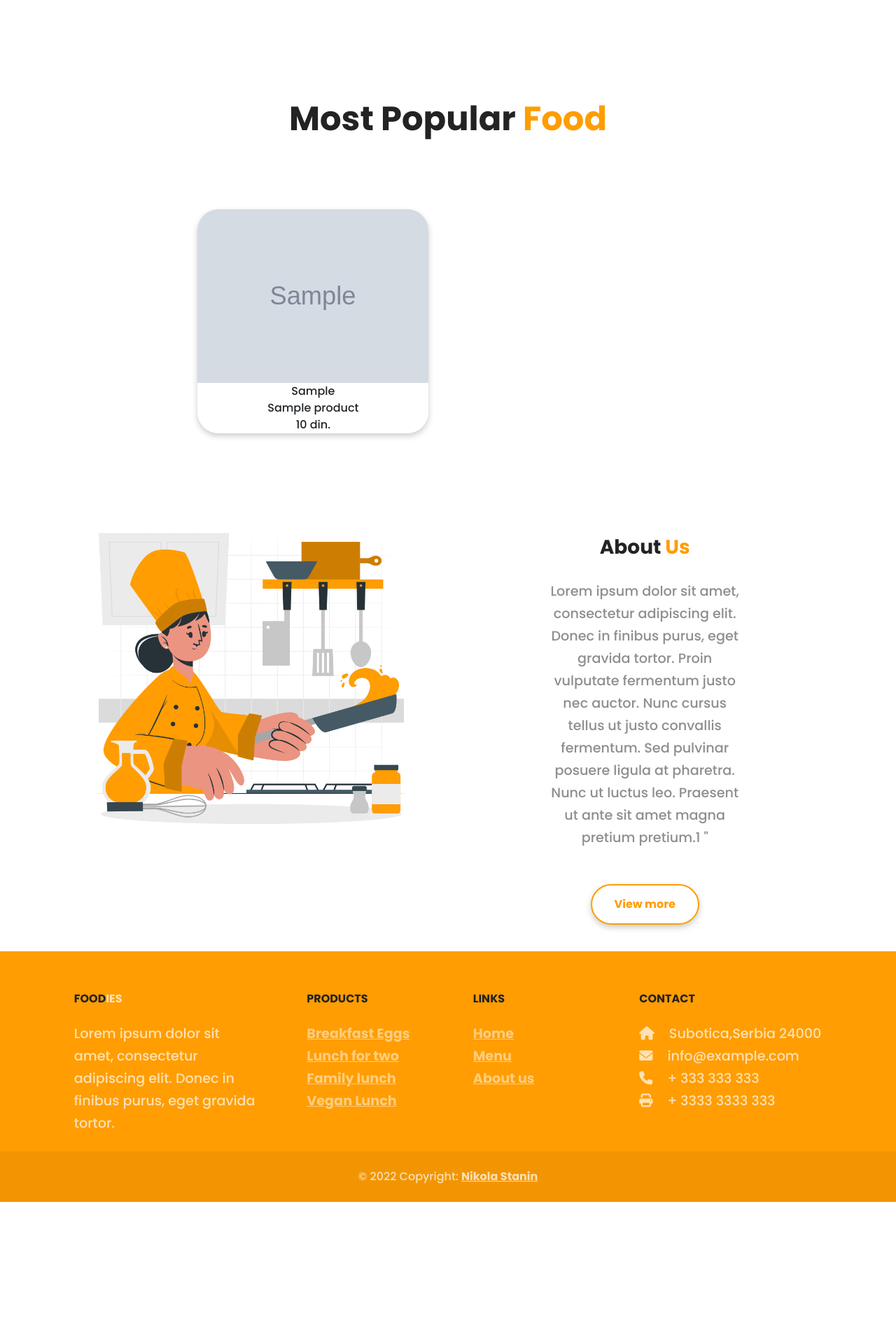
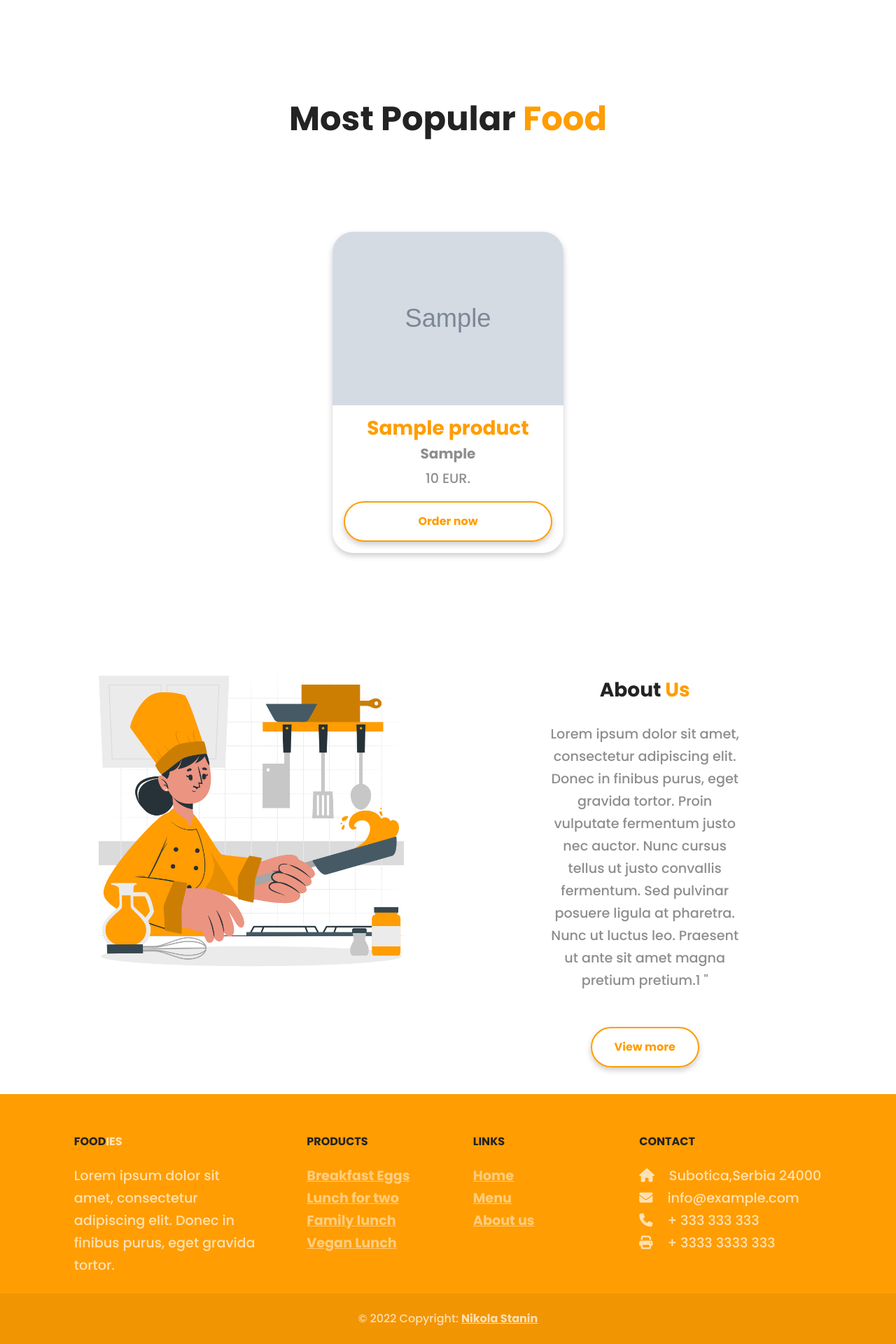
Before and after one commit to nikolastanin/FoodiesPHP, a PHP site: page / in a window 1280 px wide. Shown: the part 1633-3553 px from the top of the page at 70% size. Before the commit the page ends 3350 px from the top, so only its background shows below. Run offline with PHP 8.4, Linux system fonts and the light colour scheme; tables that the repository leaves empty or names only in its code hold one stand-in row (values such as "Sample post"); grey boxes marked "Sample" are stand-in pictures; some libraries are stand-ins or nearby versions.

Commit message:
chaging button color on mouse enter/leave

```diff
--- a/css/styles.css
+++ b/css/styles.css
@@ -163,13 +163,14 @@ input {
     margin: 200px 0 100px 0;
     font-size: 3rem; }
   #popular-food .popular-food__container {
-    display: flex;
+    display: block;
     flex-wrap: wrap;
     justify-content: space-around;
     width: 100%; }
   #popular-food .popular-food__item {
     min-width: 100px;
-    width: 30%;
+    width: 50%;
+    margin: 2rem auto;
     background-color: white;
     transition: 0.3s;
     box-shadow: 0 4px 8px 0 rgba(0, 0, 0, 0.2);
@@ -178,7 +179,18 @@ input {
       box-shadow: 0 8px 16px 0 rgba(0, 0, 0, 0.2); }
     #popular-food .popular-food__item .popular-food__text {
       border: 0 0 30px 30px;
-      width: 100%; }
+      width: 100%;
+      padding: 1rem; }
+      #popular-food .popular-food__item .popular-food__text h3 {
+        color: #FF9D02 !important; }
+      #popular-food .popular-food__item .popular-food__text h5 {
+        color: #8E8E8E !important; }
+      #popular-food .popular-food__item .popular-food__text p {
+        margin-bottom: 1rem; }
+      #popular-food .popular-food__item .popular-food__text a {
+        width: 100%; }
+        #popular-food .popular-food__item .popular-food__text a:hover {
+          color: #FF9D02; }
     #popular-food .popular-food__item img {
       border-radius: 30px 30px 0 0;
       width: 100%; }
@@ -221,12 +233,11 @@ input {
   #menu .product-list__item:hover {
     box-shadow: 0 8px 16px 0 rgba(0, 0, 0, 0.2); }
   #menu .product-list__container {
-    padding: 2%; }
-    #menu .product-list__container h3, #menu .product-list__container h4 {
-      color: #232323;
-      text-shadow: #8E8E8E;
-      opacity: 80%;
-      font-weight: 500; }
+    padding: 1rem; }
+    #menu .product-list__container h3 {
+      color: #FF9D02; }
+    #menu .product-list__container h5 {
+      color: #8E8E8E; }
     #menu .product-list__container button {
       width: 100%; }
 
@@ -398,6 +409,13 @@ footer {
     text-align: left;
     padding: 3rem 0; }
 
+  #popular-food .popular-food__container {
+    width: 100%;
+    display: flex; }
+    #popular-food .popular-food__container .popular-food__item {
+      width: 30%;
+      margin: 2rem auto; }
+
   footer p, footer a {
     text-align: left; } }
 /* Extra large devices (large laptops and desktops, 1200px and up) */
--- a/footer.php
+++ b/footer.php
@@ -4,7 +4,7 @@
 
 
 <!-- Footer -->
-<footer class="text-center text-lg-start  text-muted">
+<footer id="footer" class="text-center text-lg-start  text-muted">
 
 
   <!-- Section: Links  -->
--- a/index.php
+++ b/index.php
@@ -89,9 +89,11 @@ include "header.php";
             echo '<div class="popular-food__item">
                                 <img src="'.$value['photo'].'" class="product-list__picture" alt="">
                                 <div class="popular-food__text">
-                                    <div class="product-text">'.$value['category'].'</div>
-                                    <div class="product-text">'.$value['name'].'</div>
-                                    <div class="product-text">'.$value['price'].' din.</div>
+                                     <div class="product-text"><h3>'.$value['name'].'</h3></div>
+                                    <div class="product-text"> <h5>'.$value['category'].'</h5></div>
+
+                                    <div class="product-text"> <p>'.$value['price'].' EUR.</p> </div>
+                                    <a href="menu.php"  class="btn-yellow btn-transparent">Order now</a>
                                 </div>
                             </div>';
         }
--- a/menu.php
+++ b/menu.php
@@ -57,9 +57,9 @@ if (isset($sql_str)) {
                         <img src="'.$value['photo'].'" class="product-list-img" alt="" width="100%">
                                 <div class="product-list__container">
                                     <h3 class="product-list__title">'.$value['category'].'</h3>
-                                    <h4 class="product-list__subtitle">'.$value['name'].'</h4>
+                                    <h5 class="product-list__subtitle">'.$value['name'].'</h5>
                                     <p class="product-list__price">'.$value['price'].' EUR.</p>
-                                    <button class="product-list__button btn-yellow">Add to Cart </button>
+                                    <button  class="product-list__button btn-yellow btn-transparent">Add to Cart </button>
                                 </div>
                             </div>';
                     }
--- a/sass/styles.scss
+++ b/sass/styles.scss
@@ -260,7 +260,7 @@ input{
 
     .popular-food__container{
 
-        display: flex;
+        display: block;
         flex-wrap: wrap;
        justify-content: space-around;
         width: 100%;
@@ -269,7 +269,8 @@ input{
 
     .popular-food__item{
         min-width: 100px;
-        width: 30%;
+        width: 50%;
+        margin: 2rem auto;
         background-color: white;
         transition: 0.3s;
         box-shadow: 0 4px 8px 0 rgba(0,0,0,0.2);
@@ -282,6 +283,22 @@ input{
 
             border : 0 0 30px 30px;
             width: 100%;
+            padding: 1rem;
+            h3{
+                color: $primary-color !important;
+            }
+            h5{
+                color: $paragraph-color !important;
+            }
+            p{
+                margin-bottom:1rem;
+            }
+           a{
+                width: 100%;
+                &:hover{
+                    color: $primary-color;
+                }
+            }
        }
 
             img{
@@ -354,15 +371,18 @@ input{
   }
 
   .product-list__container{
-      padding: 2%;
-      h3,h4{
-          color:$title-color;
-          text-shadow: #8E8E8E;
-          opacity: 80%;
-          font-weight: 500;
-      }
+      padding: 1rem;
+     h3{
+         color: $primary-color;
+     }
+     h5{
+         color: $paragraph-color;
+     }
       button{
           width: 100%;
+          &:hover{
+
+          }
       }
   }
 
@@ -590,12 +610,13 @@ footer{
             text-align: left;
         }
     }
+
 }
 
 /* Medium devices (landscape tablets, 768pxd up) */
 @media only screen and (min-width: 768px) {
     body{
-        // background-color: yellow;
+        //  background-color: yellow;
     }
 
         #title p{
@@ -625,6 +646,18 @@ footer{
        }
 
     }
+    #popular-food{
+        .popular-food__container{
+            width: 100%;
+            display: flex;
+            .popular-food__item{
+                width: 30%;
+                margin: 2rem auto;
+
+            }
+        }
+    }
+
     footer{
         p,a{
             text-align: left;
--- a/scripts/shopping-cart.js
+++ b/scripts/shopping-cart.js
@@ -8,7 +8,8 @@ const body = document.getElementsByName("body");
 const modalCloseBtn = document.querySelector("#modal-close__btn");
 const cartItemsContainer = document.querySelector(".cart-items__container");
 const cartItemsCount = document.querySelector(".cart-count");
-const checkoutContainer = document.querySelector(".checkout-items__container");
+let checkoutContainer = document.querySelector(".checkout-items__container");
+console.log(checkoutContainer);
 let cartElements = [];
 let itemCount;
 let quantityBox = "";
@@ -37,6 +38,7 @@ const showData = () => {
         </div>`;
         cartItemsContainer.innerHTML = string;
         cartItemsCount.textContent = `${"("+itemCount+")"}`;
+
     });
 
 
@@ -204,15 +206,29 @@ const clearCart = () => {
 }
 
 
-
+//change color of button
+const changeColor = (e) =>{
+    let classes = e.target.classList;
+    if(classes.contains("btn-transparent")){
+       classes.remove("btn-transparent");
+    }
+    else{
+        classes.add("btn-transparent");
+    }
+    // console.log(e.target.classList.remove("btn-transparent"));
+    console.log(e.target.className);
+}
 
 
 //Directing to checkout page if the user clicks and the cart is !empty
-const checkout = () => {
+ const checkout = () => {
+
     if (cartElements.length == 0) {
         window.alert("your cart is empty! choose your items");
     } else
+
         window.location = "./checkout.php";
+
 
 }
 
@@ -225,6 +241,20 @@ buttons.forEach(element => {
 
 });
 
+//changing button color on mouse enter/leave
+
+buttons.forEach(element => {
+    element.addEventListener("mouseover", changeColor);
+
+
+});
+buttons.forEach(element => {
+    element.addEventListener("mouseout", changeColor);
+
+
+});
+
+
 //  event listeners for cart elements
 cartBtn.addEventListener("click", showCart);
 clearBtn.addEventListener("click", clearCart);
```
Also changed, not shown: css/styles.min.css, 1 other file.
